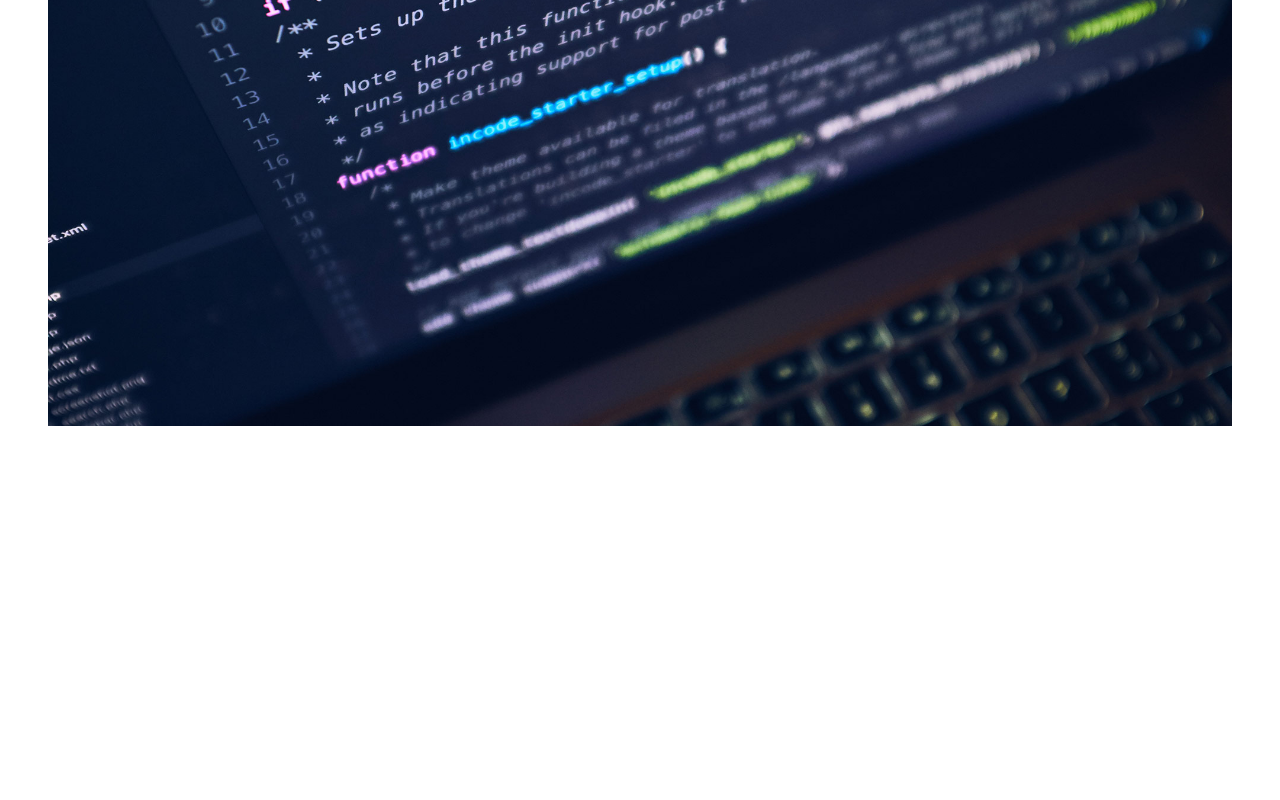
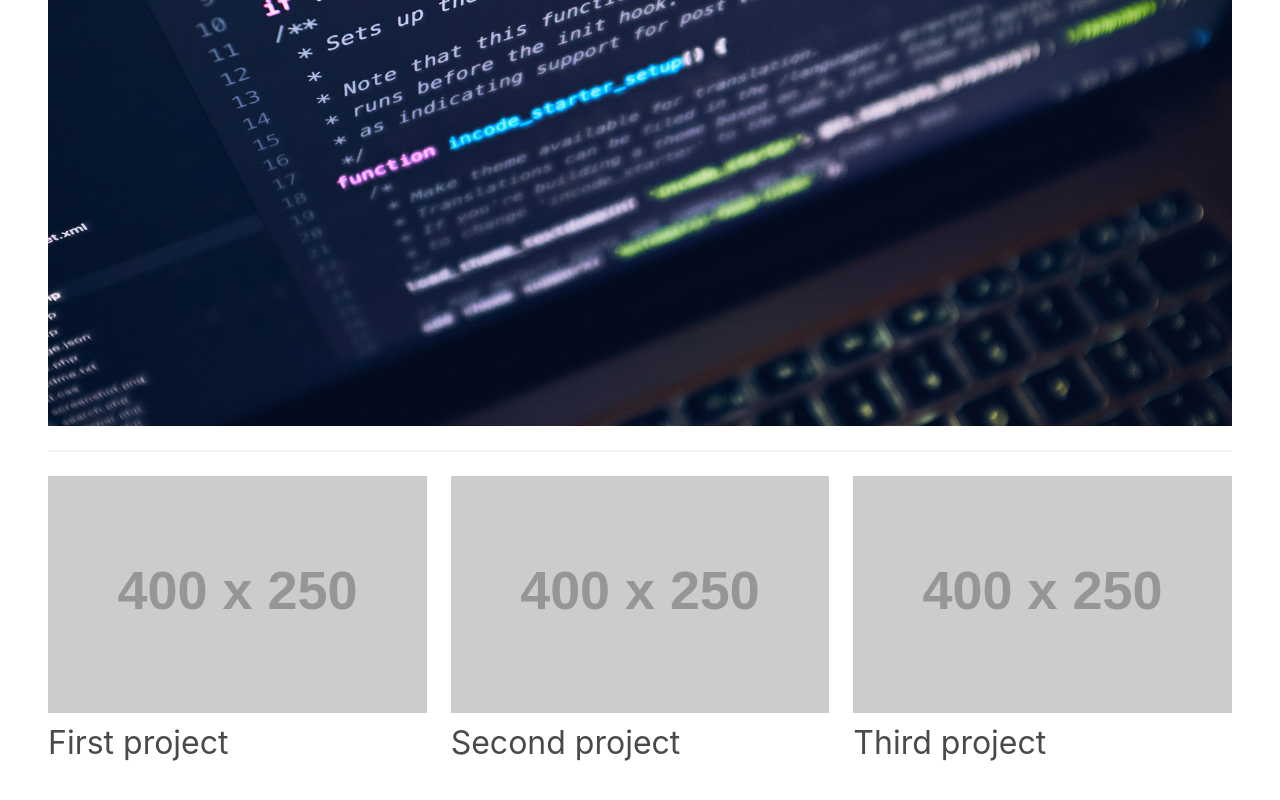
Before and after one commit to mariofink/ud_portfolio, a website: page index.html in a window 1280 px wide. Shown: the part 446-1246 px from the top of the page. Before the commit the page ends 920 px from the top, so only its background shows below. Drawn offline with nearby package versions, Linux system fonts and the light colour scheme; placeholder pictures from the web are drawn by us.

Commit message:
add sample projects

```diff
--- a/index.html
+++ b/index.html
@@ -29,6 +29,21 @@
     <section class="hero">
       <img src="./img/macbook-code.jpg">
     </section>
+    <hr>
+    <section class="columns">
+      <div class="column">
+        <img src="http://via.placeholder.com/400x250">
+        <h3 class="is-size-3">First project</h3>
+      </div>
+      <div class="column">
+        <img src="http://via.placeholder.com/400x250">
+        <h3 class="is-size-3">Second project</h3>
+      </div>
+      <div class="column">
+        <img src="http://via.placeholder.com/400x250">
+        <h3 class="is-size-3">Third project</h3>
+      </div>
+    </section>
   </section>
 </body>
 
```
